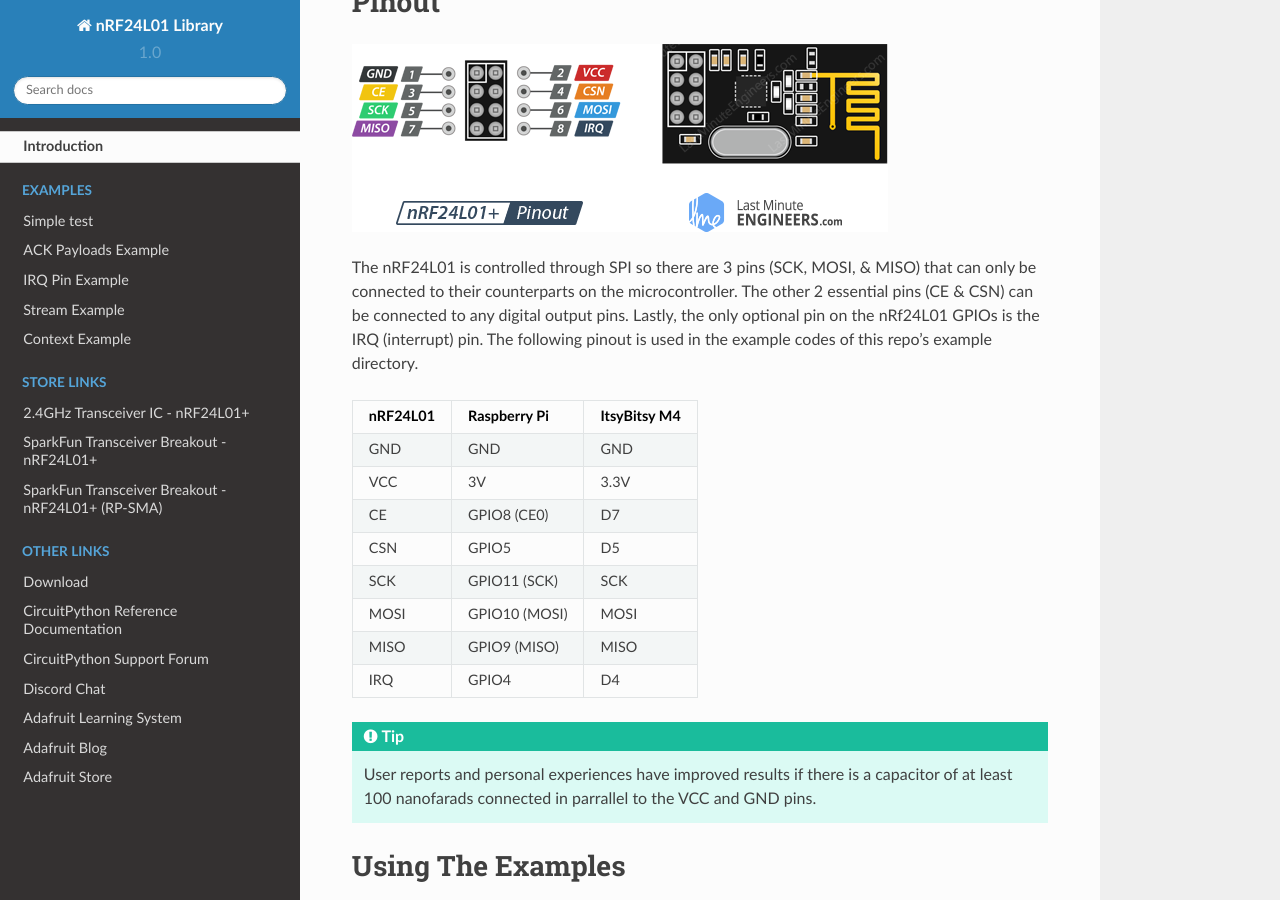
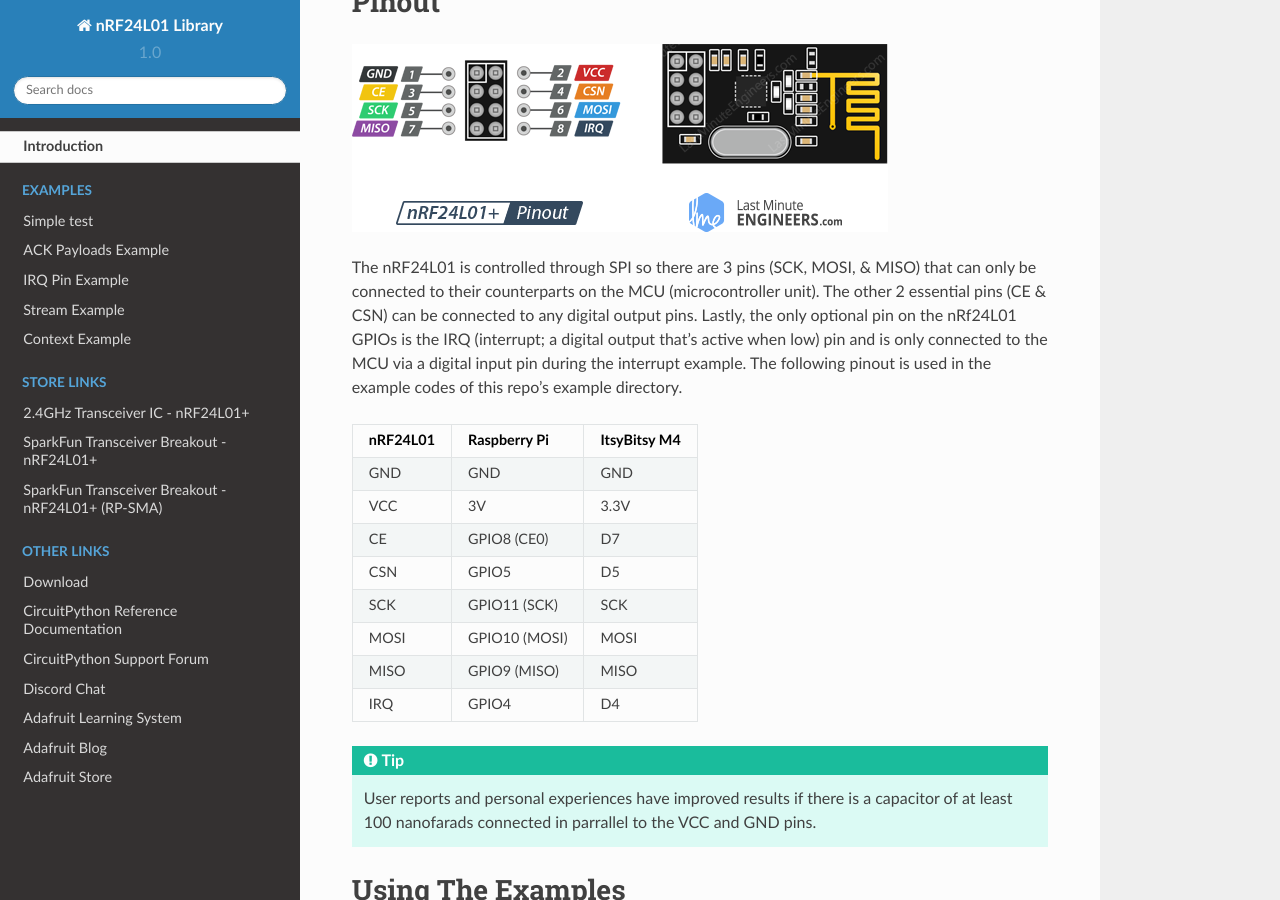
Before and after one commit to nRF24/CircuitPython_nRF24L01, a Sphinx documentation site: the page built from docs/index.rst, in a window 1280 px wide and 900 px high, scrolled down 1882 px. Built offline with Sphinx 7.4.7 and the Read the Docs theme 2.0.0, drawn with Linux system fonts in a browser that asks for light colours; some of the changed text lies outside the part shown.

Commit message:
concise info about IRQ pin

```diff
--- a/README.rst
+++ b/README.rst
@@ -80,7 +80,7 @@
 ======
 .. image:: ../nRF24L01_Pinout.png
 
-The nRF24L01 is controlled through SPI so there are 3 pins (SCK, MOSI, & MISO) that can only be connected to their counterparts on the microcontroller. The other 2 essential pins (CE & CSN) can be connected to any digital output pins. Lastly, the only optional pin on the nRf24L01 GPIOs is the IRQ (interrupt) pin. The following pinout is used in the example codes of this repo's example directory.
+The nRF24L01 is controlled through SPI so there are 3 pins (SCK, MOSI, & MISO) that can only be connected to their counterparts on the MCU (microcontroller unit). The other 2 essential pins (CE & CSN) can be connected to any digital output pins. Lastly, the only optional pin on the nRf24L01 GPIOs is the IRQ (interrupt; a digital output that's active when low) pin and is only connected to the MCU via a digital input pin during the interrupt example. The following pinout is used in the example codes of this repo's example directory.
 
 +------------+----------------+----------------+
 |  nRF24L01  |  Raspberry Pi  |  ItsyBitsy M4  |
@@ -173,7 +173,7 @@
 
 Future Project Ideas/Additions using the nRF24L01 (not currently supported by this circuitpython library):
 
-    * `There's also a few blog posts by Nerd Ralph demonstrating how to use the nRF24L01 via 2 or 3 pins  <http://nerdralph.blogspot.com/2015/05/nrf24l01-control-with-2-mcu-pins-using.html>`_(uses custom bitbanging SPI functions and an external circuit involving a resistor and a capacitor)
+    * `There's also a few blog posts by Nerd Ralph demonstrating how to use the nRF24L01 via 2 or 3 pins  <http://nerdralph.blogspot.com/2015/05/nrf24l01-control-with-2-mcu-pins-using.html>`_ (uses custom bitbanging SPI functions and an external circuit involving a resistor and a capacitor)
     * network linking layer, maybe something like `TMRh29's RF24Network <http://tmrh20.github.io/RF24Network/>`_
 
 Where Do I get 1?
```
Also changed, not shown: docs/index.rst (line endings or trailing spaces).
